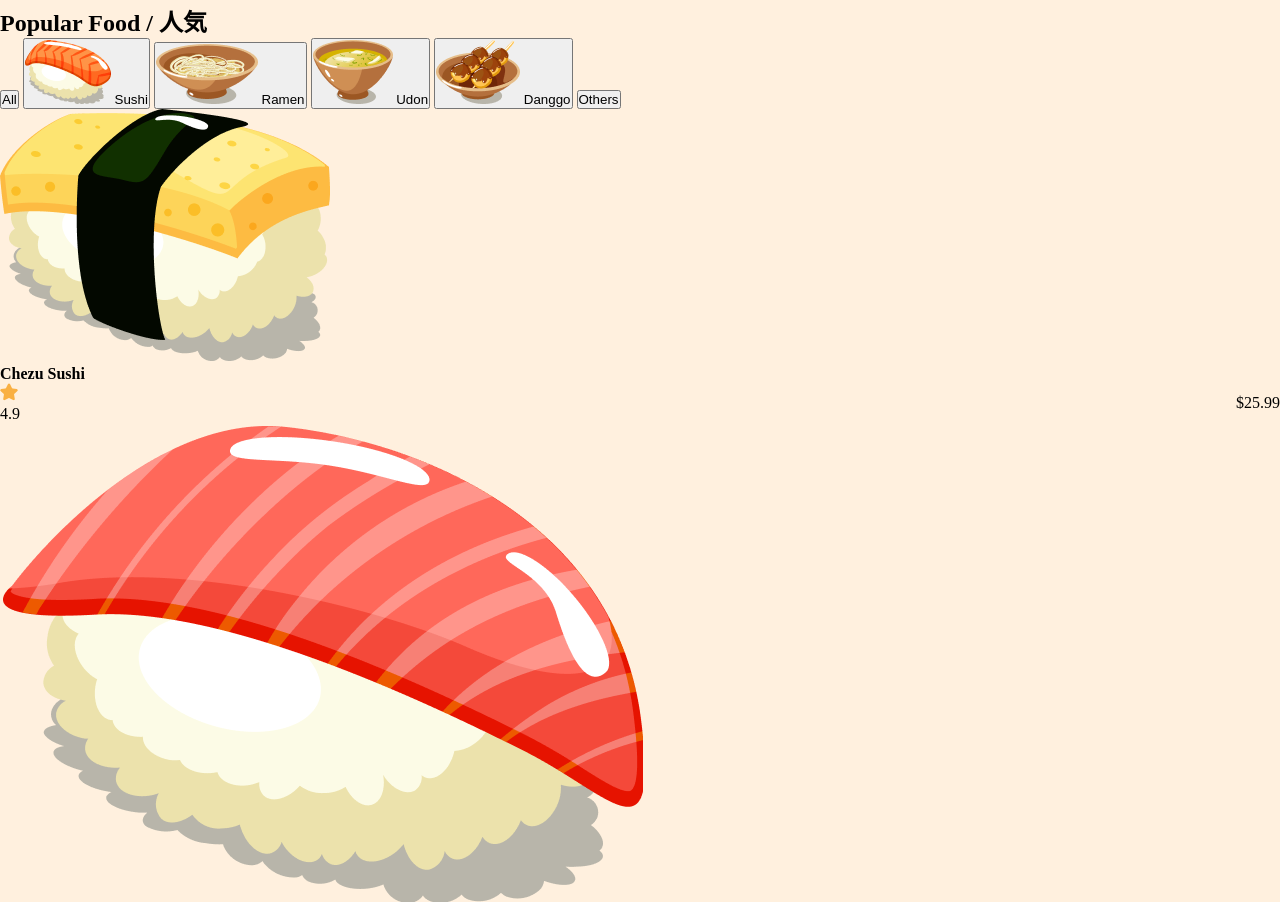
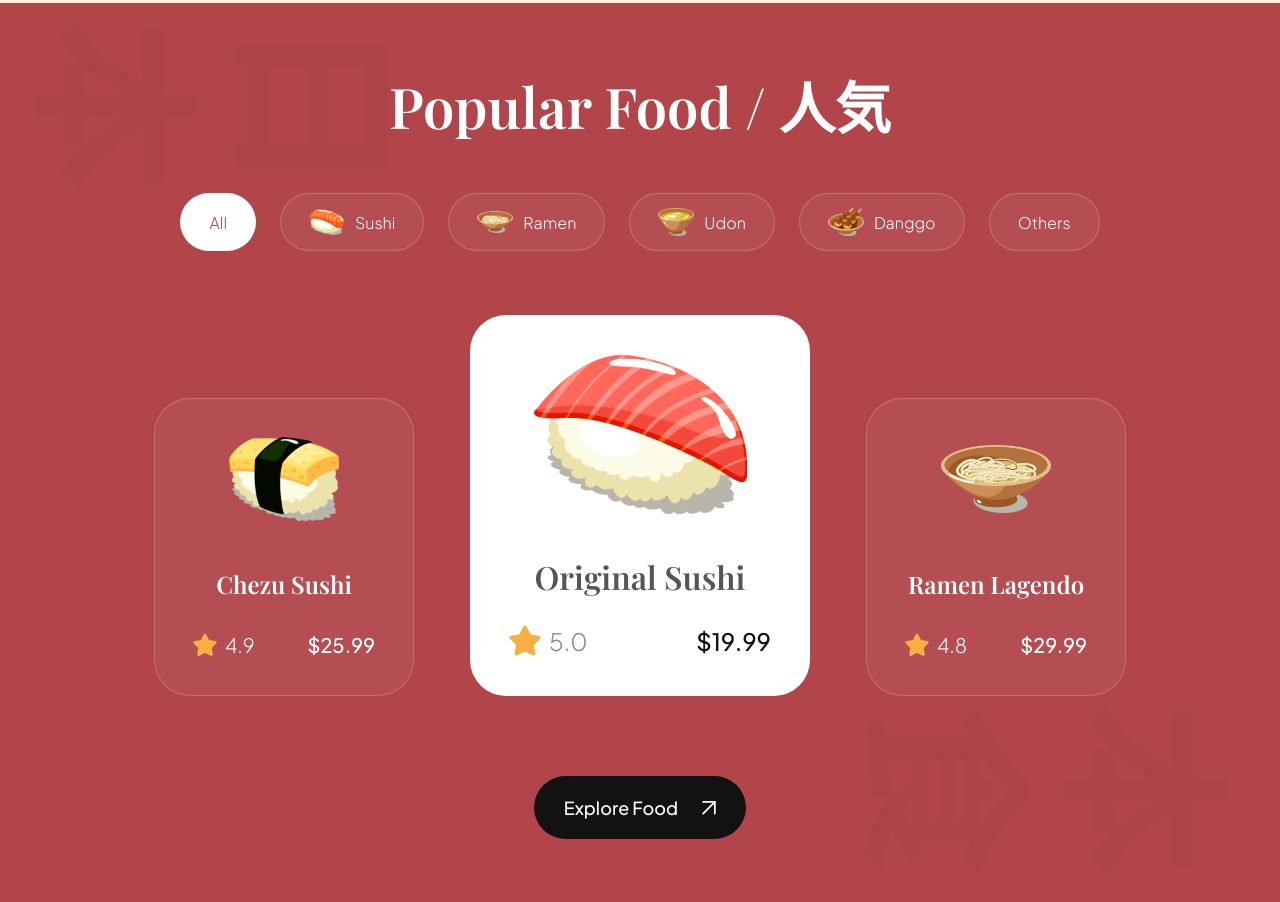
Before and after one commit to ArslanJajja1/SushiSpot-Landing-Page, a website built with Vite: page index.html in a window 1280 px wide. Shown: the part 1543-2445 px from the top of the page. Built offline with nearby package versions, Linux system fonts and the light colour scheme.

Commit message:
styling of popular section

```diff
--- /dev/null
+++ b/css/sections/popular.css
@@ -0,0 +1,161 @@
+.popular-foods{
+    padding: 64px;
+    display: flex;
+    flex-direction: column;
+    background-color: var(--primary-color);
+    background-image: url('../../assets/popular_bg.png');
+    background-position: center;
+    background-repeat: no-repeat;
+    background-size: contain;
+    overflow: hidden;
+}
+.popular-foods__title{
+    font-size: 56px;
+    font-family: var(--playfair-display);
+    font-weight: 600;
+    line-height: 78px;
+    color: #fff;
+    text-align: center;
+}
+.popular-foods__filters{
+    margin-top: 48px;
+    max-width: 100%;
+    overflow-x: auto;
+    display: flex;
+    justify-content: center;
+    gap: 24px;
+}
+.popular-foods__filter-btn{
+    padding: 10px 28px;
+    display: flex;
+    flex-direction: row;
+    align-items: center;
+    gap: 10px;
+    background: rgba(255,255,255,0.05);
+    border: 1px solid rgba(255,255,255,0.2);
+    border-radius: 46px;
+    font-size: 16px;
+    font-weight: 300;
+    line-height: 25px;
+    font-family: var(--plus-jakarta-sans);
+    color: #fff;
+    cursor: pointer;
+}
+.popular-foods__filter-btn img{
+    width: 36px;
+    height: 36px;
+    object-fit: contain;
+}
+.popular-foods__filter-btn.active{
+    background: #fff;
+    color: var(--primary-color);
+}
+.popular-foods__filter-btn:hover{
+    background: #fff;
+    color: var(--primary-color);
+}
+.popular-foods__catalog{
+    margin-top: 64px;
+    display: flex;
+    justify-content: center;
+    align-items: flex-end;
+    flex-wrap: wrap;
+    gap: 56px;
+}
+.popular-foods__button{
+    width: fit-content;
+    padding: 20px 30px;
+    margin: 80px auto 0;
+    font-weight: 500;
+    font-size: 18px;
+    line-height: 23px;
+    font-family: var(--plus-jakarta-sans);
+    color: #fff;
+    border: none;
+    outline: none;
+    background: var(--secondary-color);
+    border-radius: 64px;
+    cursor: pointer;
+}
+.popular-foods__button img{
+    width: 14px;
+    height: 14px;
+    object-fit: contain;
+    margin-left: 21px;
+}
+.popular-foods__card{
+    padding: 38px;
+    min-width: 260px;
+    height: fit-content;
+    display: flex;
+    align-items: center;
+    flex-direction: column;
+    border-radius: 36px;
+    background: rgba(255,255,255,0.05);
+    border: 1px solid rgba(255,255,255,0.2);
+}
+.popular-foods__card-image{
+    width: 110px;
+    height: 84px;
+    object-fit: contain;
+}
+.popular-foods__card-title{
+    margin-top: 47px;
+    font-weight: 600;
+    font-size: 24px;
+    line-height: 32px;
+    font-family: var(--playfair-display);
+    color: #fff;
+    text-align: center;
+}
+.popular-foods__card-details{
+    width: 100%;
+    margin-top: 32px;
+}
+.popular-foods__card-rating{
+    display: flex;
+    align-items: center;
+    gap: 8px;
+}
+.popular-foods__card-rating img{
+    width: 24px;
+    height: 24px;
+    object-fit: contain;
+}
+.popular-foods__card-rating p{
+    font-size: 20px;
+    font-weight: 300;
+    font-family: var(--plus-jakarta-sans);
+    color: #fff;
+}
+
+.popular-foods__card-price{
+    font-size: 20px;
+    font-weight: 500;
+    font-family: var(--plus-jakarta-sans);
+    color: #fff;
+}
+.popular-foods__card.active-card{
+    background: #fff;
+    min-width: 340px;
+}
+.popular-foods__card.active-card .popular-foods__card-image{
+    width: 240px;
+    height: 160px;
+}
+.popular-foods__card.active-card .popular-foods__card-title{
+    color: var(--black-500);
+    font-size: 32px;
+}
+.popular-foods__card.active-card .popular-foods__card-rating img{
+    width: 32px;
+    height: 32px;
+}
+.popular-foods__card.active-card .popular-foods__card-rating p{
+    font-size: 24px;
+    color: var(--gray-100);
+}
+.popular-foods__card.active-card .popular-foods__card-price{
+    font-size: 24px;
+    color: var(--secondary-color);
+}
--- a/css/style.css
+++ b/css/style.css
@@ -5,10 +5,10 @@
 @import url("sections/header.css");
 @import url("sections/hero.css");
 @import url("sections/about.css");
-/* @import url("sections/popular.css");
-@import url("sections/trending.css");
-@import url("sections/subscribe.css");
-@import url("sections/footer.css"); */
+@import url("sections/popular.css");
+/* @import url("sections/trending.css"); */
+/* @import url("sections/subscribe.css"); */
+/* @import url("sections/footer.css"); */
 
 /* CSS variables for reusablity across all files (including above imported) */
 :root {
@@ -234,3 +234,16 @@ a {
   }
 }
 /* END: hero media queries */
+
+/* START: popular media queries */
+@media screen and (max-width: 550px) {
+  .popular-foods {
+    padding: 64px 32px;
+  }
+
+  .popular-foods__card,
+  .popular-foods__card.active-card {
+    min-width: 100%;
+  }
+}
+/* END: popular media queries */
```
